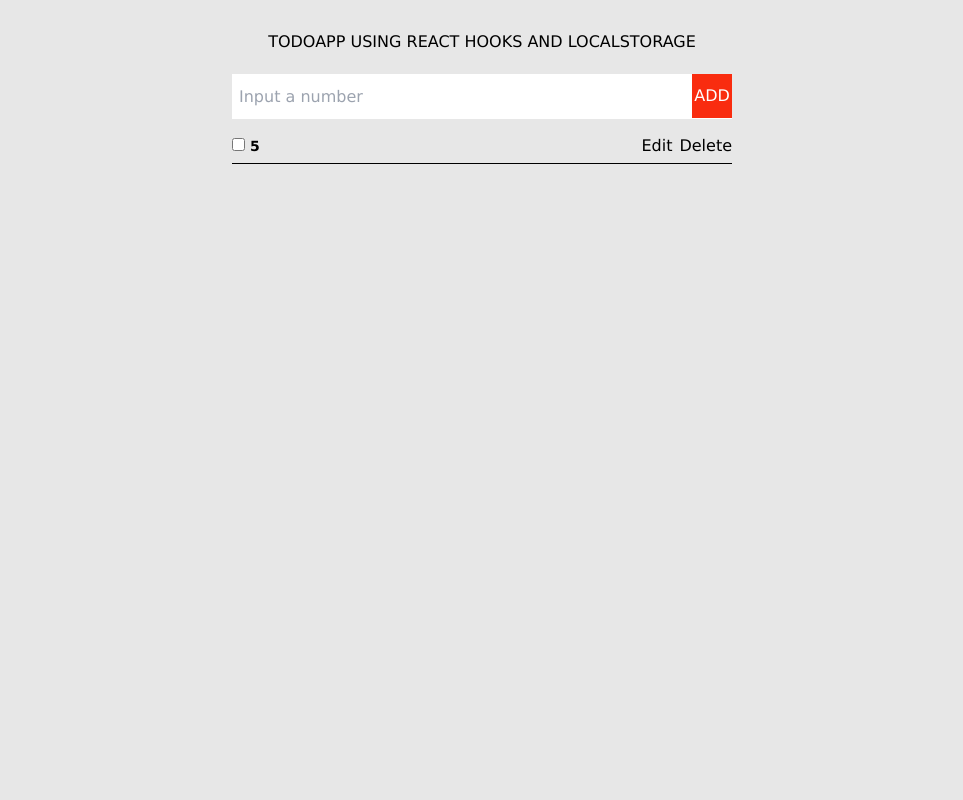
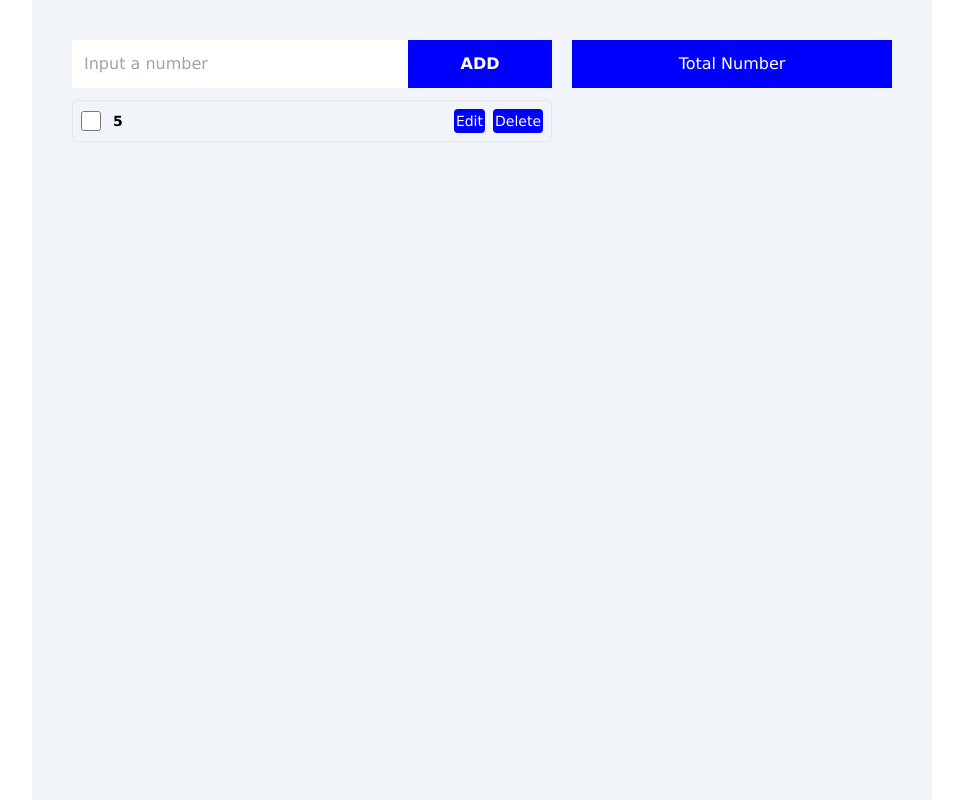
Before and after one commit to nayimHossen/todo-number, a React (Create React App) app: page / in a window 1280 px wide. Both pictures are taken after typing "5" into the empty fields and a click on the button "ADD". Shown: the whole page, without its empty margins (158-1121 px from the left). Built offline with nearby package versions, Linux system fonts and the light colour scheme.

Commit message:
style added

```diff
--- a/src/App.js
+++ b/src/App.js
@@ -2,11 +2,8 @@ import Main from "./components/Main";
 
 function App() {
   return (
-    <div className="wrapper">
-      <h3>TODOAPP USING REACT HOOKS AND LOCALSTORAGE</h3>
-      <div className="form-and-todo-box">
-        <Main />
-      </div>
+    <div className="w-[900px] mx-auto bg-slate-100 p-10 min-h-screen">
+      <Main />
     </div>
   );
 }
--- a/src/components/Hello.js
+++ /dev/null
@@ -1,55 +0,0 @@
-import React, { useState, useEffect } from "react";
-
-export default function App() {
-  const [dataArray, setdataArray] = useState([]);
-
-  const handleChange = (e) => {
-    // setisChecked(e.target.checked);
-    if (e.target.checked === true) {
-      setdataArray([...dataArray, e.target.value]);
-    } else if (e.target.checked === false) {
-      let freshArray = dataArray.filter((val) => val !== e.target.value);
-      setdataArray([...freshArray]);
-    }
-  };
-
-  useEffect(() => {
-    console.log(dataArray);
-  }, [dataArray]);
-
-  return (
-    <>
-      <input type="checkbox" value="Monday" onChange={(e) => handleChange(e)} />
-      <span>Monday</span>
-
-      <input
-        type="checkbox"
-        value="Tuesday"
-        onChange={(e) => handleChange(e)}
-      />
-      <span>Tuesday</span>
-      <input
-        type="checkbox"
-        value="Wednesday"
-        onChange={(e) => handleChange(e)}
-      />
-      <span>Wednesday</span>
-      <input
-        type="checkbox"
-        value="Thursday"
-        onChange={(e) => handleChange(e)}
-      />
-      <span>Thursday</span>
-      <input type="checkbox" value="Friday" onChange={(e) => handleChange(e)} />
-      <span>Friday</span>
-      <input
-        type="checkbox"
-        value="Saturday"
-        onChange={(e) => handleChange(e)}
-      />
-      <span>Saturday</span>
-      <input type="checkbox" value="Sunday" onChange={(e) => handleChange(e)} />
-      <span>Sunday</span>
-    </>
-  );
-}
--- a/src/components/Main.js
+++ b/src/components/Main.js
@@ -16,6 +16,9 @@ const Main = () => {
 
   // todos array of objects
   const [todos, setTodos] = useState(getTodosFromLS());
+
+  //check todo array
+  const [checkArray, setCheckArray] = useState([]);
 
   // form submit event
   const handleSubmit = (e) => {
@@ -43,7 +46,7 @@ const Main = () => {
   const handleDelete = (id) => {
     // console.log(id);
     const filtered = todos.filter((todo) => {
-      return todo.ID !== id;
+      return todo.id !== id;
     });
     setTodos(filtered);
   };
@@ -78,8 +81,6 @@ const Main = () => {
     setTodoValue("");
   };
 
-  const [checkArray, setCheckArray] = useState([]);
-
   const handleCheck = (e) => {
     // setisChecked(e.target.checked);
     if (e.target.checked === true) {
@@ -95,46 +96,48 @@ const Main = () => {
   }, [checkArray]);
 
   return (
-    <>
+    <section className="flex gap-5">
+      <div className="w-[60%]">
         {/* form component */}
         {editForm === false && (
-        <div className="form">
           <form autoComplete="off" onSubmit={handleSubmit}>
-            <div className="input-and-button">
             <input
               type="number"
               placeholder="Input a number"
               required
               onChange={(e) => setTodoValue(e.target.value)}
               value={todoValue}
+              className="p-3 w-[70%]"
             />
-              <div className="button">
-                <button type="submit">ADD</button>
-              </div>
-            </div>
+            <button
+              type="submit"
+              className="bg-[blue] text-white p-3 w-[30%] font-bold"
+            >
+              ADD
+            </button>
           </form>
-        </div>
         )}
         {/* end of form component */}
 
         {/* edit form component */}
         {editForm === true && (
-        <div className="form">
           <form autoComplete="off" onSubmit={handleEditSubmit}>
-            <div className="input-and-button">
             <input
               type="text"
               placeholder="Edit your Item"
               required
               onChange={(e) => setTodoValue(e.target.value)}
               value={todoValue}
+              className="p-3 w-[70%]"
             />
-              <div className="button edit">
-                <button type="submit">UPDATE</button>
-              </div>
-            </div>
+
+            <button
+              type="submit"
+              className="bg-[blue] text-white p-3 w-[30%] font-bold"
+            >
+              UPDATE
+            </button>
           </form>
-        </div>
         )}
         {/* end of edit form component */}
 
@@ -143,48 +146,50 @@ const Main = () => {
         {todos.length > 0 && (
           <>
             {todos.map((todo, index) => (
-            <div className="todo" key={todo.id}>
-              <div>
-                {/* we dont need to show checkbox when edit
-                      button is clicked */}
+              <div
+                className="flex justify-between items-center border rounded my-3 p-2"
+                key={todo.id}
+              >
+                <div className="flex gap-3">
                   {editForm === false && (
                     <input
                       type="checkbox"
                       value={todo.value}
                       onChange={(e) => handleCheck(e)}
+                      className="w-5 cursor-pointer"
                     />
                   )}
-                <span
-                  style={
-                    todo.completed === true
-                      ? { textDecoration: "line-through" }
-                      : { textDecoration: "none" }
-                  }
-                >
-                  {todo.value}
-                </span>
+                  <span className="font-bold text-sm">{todo.value}</span>
                 </div>
 
-              {/* we dont need to show edit and delete icons when edit
-                  button is clicked */}
                 {editForm === false && (
-                <div className="edit-and-delete">
-                  <div
-                    style={{ marginRight: 7 + "px" }}
+                  <div className="flex gap-2">
+                    <button
                       onClick={() => handleEdit(todo, index)}
+                      className="bg-[blue] p-[2px] text-sm rounded text-white"
                     >
                       Edit
-                  </div>
-                  <div onClick={() => handleDelete(todo.ID)}>Delete</div>
+                    </button>
+                    <button
+                      onClick={() => handleDelete(todo.id)}
+                      className="bg-[blue] p-[2px] text-sm rounded text-white"
+                    >
+                      Delete
+                    </button>
                   </div>
                 )}
               </div>
             ))}
           </>
         )}
-      {/* end of rendering todos depending on
-          if we have length of todos greater than 0 */}
-    </>
+      </div>
+
+      <div className="w-[40%]">
+        <div className="p-3 bg-[blue] text-white">
+          <h2 className="text-center">Total Number</h2>
+        </div>
+      </div>
+    </section>
   );
 };
 
--- a/src/components/SingleTodo.js
+++ /dev/null
@@ -1,115 +0,0 @@
-import React, { useEffect, useState } from "react";
-
-const SingleTodo = ({
-  todo,
-  todos,
-  index,
-  setTodos,
-  todoValue,
-  setTodoValue,
-}) => {
-  const [edit, setEdit] = useState(false);
-  const [id, setId] = useState("");
-
-  //delete item form localstorage
-  const hendleDelete = (id) => {
-    const filtered = todos.filter((todo) => {
-      return todo.id !== id;
-    });
-    setTodos(filtered);
-  };
-
-  //update todo
-  const hendleEdit = (todo, index) => {
-    setEdit(true);
-    setId(index);
-    setTodoValue(todo.TodoValue);
-  };
-
-  const handleEditSubmit = (e) => {
-    e.preventDefault();
-
-    let items = [...todos];
-
-    let item = items[id];
-
-    item.TodoValue = todoValue;
-    items[id] = item;
-
-    setTodos(items);
-    setTodoValue("");
-    setEdit(false);
-  };
-
-  const [dataArray, setdataArray] = useState([]);
-
-  const handleChange = (e) => {
-    // setisChecked(e.target.checked);
-    if (e.target.checked === true) {
-      setdataArray([...dataArray, e.target.value]);
-    } else if (e.target.checked === false) {
-      let freshArray = dataArray.filter((val) => val !== e.target.value);
-      setdataArray([...freshArray]);
-    }
-  };
-
-  useEffect(() => {
-    console.log(dataArray);
-  }, [dataArray]);
-
-  return (
-    <div className="flex justify-between my-2 border rounded p-2">
-      {edit === true ? (
-        <div className="flex justify-center items-center">
-          <form
-            autoComplete="off"
-            onSubmit={handleEditSubmit}
-            className="flex justify-between"
-          >
-            <input
-              type="number"
-              onChange={(e) => setTodoValue(e.target.value)}
-              placeholder={todo.TodoValue}
-              className="mr-2 p-2 w-full"
-            />
-
-            <button
-              type="submit"
-              className="btn bg-[blue] text-white p-1 rounded"
-            >
-              Update
-            </button>
-          </form>
-        </div>
-      ) : (
-        <div className="flex justify-center items-center">
-          <input
-            type="checkbox"
-            value={todo.TodoValue}
-            onChange={(e) => handleChange(e)}
-          />
-          <span>{todo.TodoValue}</span>
-        </div>
-      )}
-
-      {!edit && (
-        <div className="flex gap-3">
-          <button
-            className="btn bg-[blue] text-white p-1 rounded"
-            onClick={() => hendleEdit(todo, index)}
-          >
-            Edit
-          </button>
-          <button
-            className="btn bg-[blue] text-white p-1 rounded"
-            onClick={() => hendleDelete(todo.id)}
-          >
-            Delete
-          </button>
-        </div>
-      )}
-    </div>
-  );
-};
-
-export default SingleTodo;
--- a/src/index.css
+++ b/src/index.css
@@ -2,18 +2,15 @@
 @tailwind components;
 @tailwind utilities;
 
-*{
+* {
   margin: 0;
   padding: 0;
   box-sizing: border-box;
-  font-family: 'Lucida Sans', 'Lucida Sans Regular', 'Lucida Grande', 'Lucida Sans Unicode', Geneva, Verdana, sans-serif;
+  font-family: "Lucida Sans", "Lucida Sans Regular", "Lucida Grande",
+    "Lucida Sans Unicode", Geneva, Verdana, sans-serif;
 }
 
-html,body{
-  background-color: #e7e7e7;
-}
-
-.wrapper{
+.wrapper {
   max-width: 1200px;
   height: auto;
   margin: 30px auto;
@@ -21,25 +18,25 @@ html,body{
   overflow-y: auto;
 }
 
-h3{
+h3 {
   text-align: center;
   margin-bottom: 20px;
 }
 
-.form-and-todo-box{
+.form-and-todo-box {
   width: 500px;
   margin: auto;
   height: auto;
 }
 
-.form-and-todo-box .input-and-button{
+.form-and-todo-box .input-and-button {
   height: 45px;
   background-color: #fff;
   overflow: hidden;
   display: flex;
 }
 
-.form-and-todo-box .input-and-button input{
+.form-and-todo-box .input-and-button input {
   width: 92%;
   height: 100%;
   outline: none;
@@ -50,22 +47,22 @@ h3{
   /* border: 2px solid #f92c0f; */
 }
 
-.form-and-todo-box .input-and-button .button{
+.form-and-todo-box .input-and-button .button {
   width: 8%;
   height: 100%;
   background-color: #f92c0f;
   display: flex;
   justify-content: center;
   align-items: center;
-  margin-top:-1px;
+  margin-top: -1px;
 }
 
-.form-and-todo-box .input-and-button .button.edit{
+.form-and-todo-box .input-and-button .button.edit {
   width: auto;
   padding: 0px 10px;
 }
 
-.form-and-todo-box .input-and-button .button button{
+.form-and-todo-box .input-and-button .button button {
   outline: none;
   cursor: pointer;
   border: 2px solid #f92c0f;
@@ -73,7 +70,7 @@ h3{
   color: #fff;
 }
 
-.todo{
+.todo {
   margin: 15px 0px;
   cursor: pointer;
   display: flex;
@@ -83,21 +80,21 @@ h3{
   padding-bottom: 5px;
 }
 
-.todo input{
+.todo input {
   margin-right: 5px;
 }
 
-.todo span{
+.todo span {
   font-size: 14px;
   font-weight: 600;
 }
 
-.todo .edit-and-delete{
+.todo .edit-and-delete {
   display: flex;
   cursor: pointer;
 }
 
-.delete-all{
+.delete-all {
   padding: 10px;
   cursor: pointer;
 }
```
Lines whose indentation alone changed are shown as unchanged.
